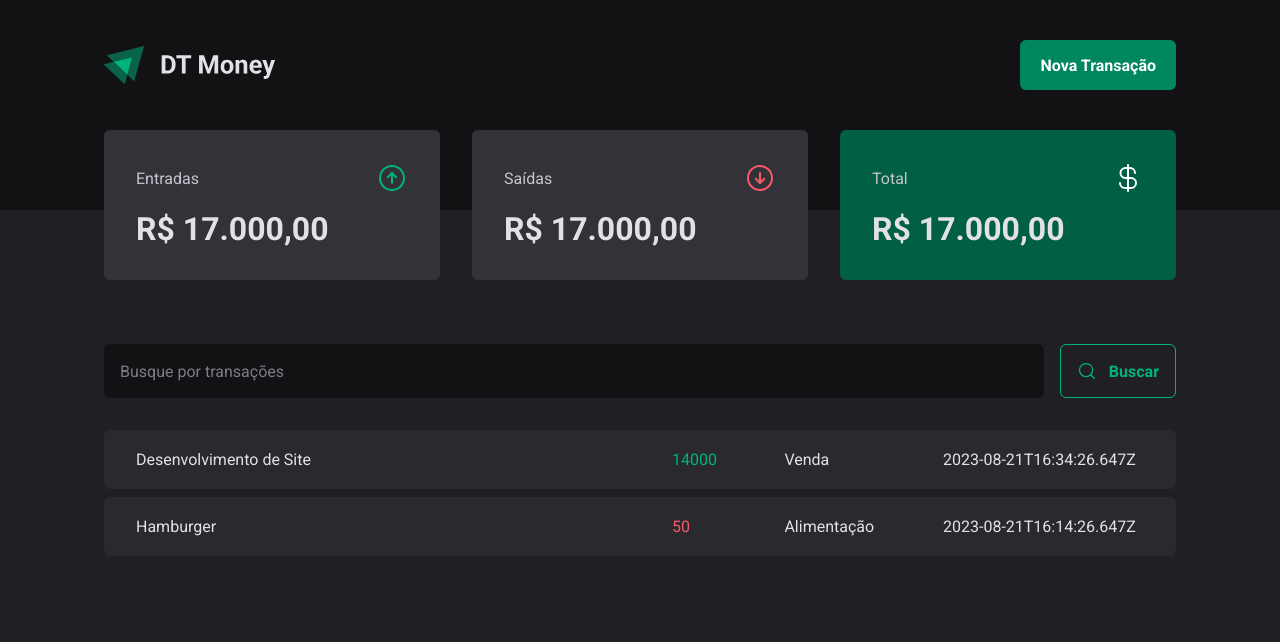
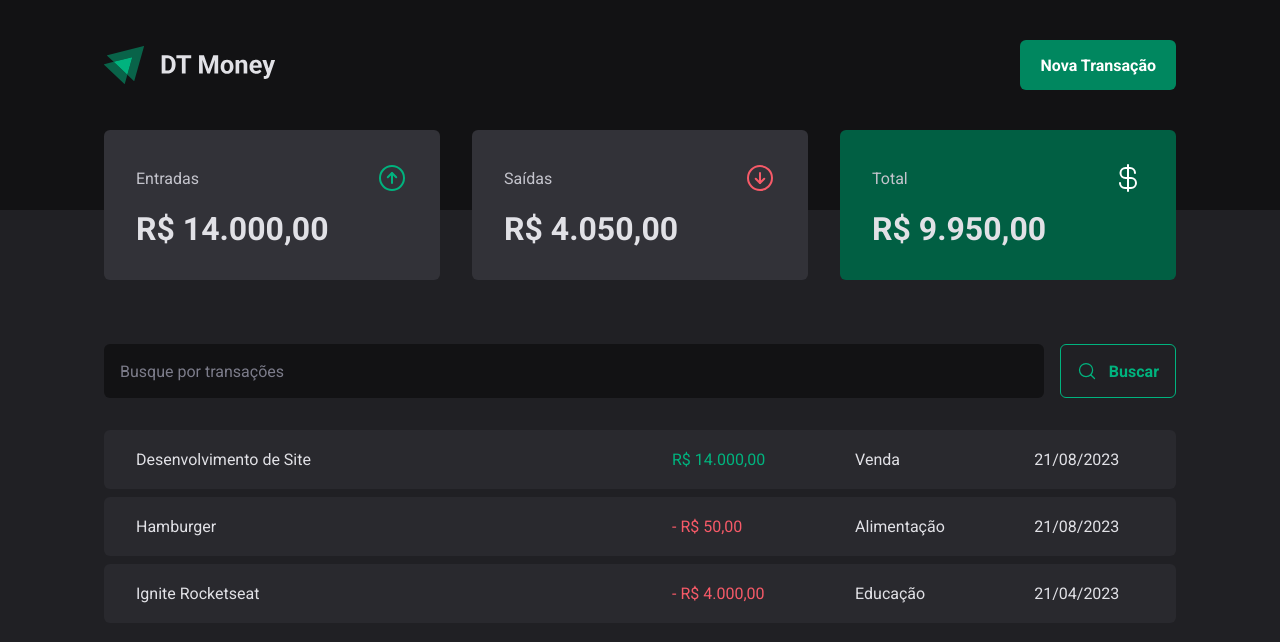
Before and after one commit to Alberto21-boop/DT-Money-2.0, a React (Vite) app: page / in a window 1280 px wide. Shown: the top 642 px of the page. Built offline with nearby package versions, Linux system fonts and the light colour scheme; data requests are answered from the project's data file.

Commit message:
Implementing hooks, date and currency formatting, fixing bugs for error-free rendering, installing packages, adding hook-form and zod, and updating documentation.

```diff
--- a/package.json
+++ b/package.json
@@ -17,7 +17,9 @@
     "phosphor-react": "^1.4.1",
     "react": "^18.2.0",
     "react-dom": "^18.2.0",
-    "styled-components": "^6.0.7"
+    "react-hook-form": "^7.45.4",
+    "styled-components": "^6.0.7",
+    "zod": "^3.22.2"
   },
   "devDependencies": {
     "@types/react": "^18.2.15",
--- a/server.json
+++ b/server.json
@@ -15,6 +15,14 @@
       "category": "Alimentação",
       "price": 50,
       "createdAt": "2023-08-21T16:14:26.647Z"
+    },
+    {
+      "id": 3,
+      "description": "Ignite Rocketseat",
+      "type": "outcome",
+      "category": "Educação",
+      "price": 4000,
+      "createdAt": "2023-04-21T16:18:26.647Z"
     }
   ]
 }
--- a/src/App.tsx
+++ b/src/App.tsx
@@ -2,6 +2,7 @@
 import { defaultTheme } from "./styles/themes/default";
 import { GlobalStyle } from "./styles/global";
 import { Transactions } from "./pages/Transactions";
+import { TransactionsProvider } from './contexts/TransactionsContext'
 
 
 export function App() {
@@ -9,7 +10,14 @@
   return (
     <ThemeProvider theme={defaultTheme}>
       <GlobalStyle />
-      <Transactions />
+      <TransactionsProvider>
+        <Transactions />
+      </TransactionsProvider>
     </ThemeProvider>
   )
 }
+
+//uma vez que encapsulamos o Transactions com o elemento TransactionsProvider, estaremos quase lá
+//afinal do arquivo Transactions ainda estará faltando a interface que retiramos e jogamos lá
+//no nosso contextApi, ou simplesmente context
+//Por isso devemos passar o nosso useContext no arquivo Transactions
--- a/src/components/Summary/index.tsx
+++ b/src/components/Summary/index.tsx
@@ -1,7 +1,15 @@
+import { useSummary } from "../../hooks/useSummary";
+import { priceFormatter } from "../../utils/formatter";
 import { SummaryCard, SummaryContainer } from "./styled";
 import { ArrowCircleUp, ArrowCircleDown, CurrencyDollar } from 'phosphor-react'
 
+
 export function Summary() {
+  const summary = useSummary();
+  // por convenção utilizamos os nossos hooks e o importamos
+  // aqui mesmo, para que possamos nos utilizar do reduce que foi criado aqui, e que
+  // migramos para nossa pasta de hooks
+
   return (
     <SummaryContainer>
       <SummaryCard>
@@ -10,7 +18,7 @@
           <ArrowCircleUp size={32} color='#00b37e' />
         </header>
 
-        <strong>R$ 17.000,00</strong>
+        <strong>{priceFormatter.format(summary.income)}</strong>
       </SummaryCard>
 
       <SummaryCard>
@@ -19,7 +27,7 @@
           <ArrowCircleDown size={32} color='#f75a68' />
         </header>
 
-        <strong>R$ 17.000,00</strong>
+        <strong>{priceFormatter.format(summary.outcome)}</strong>
       </SummaryCard>
 
       <SummaryCard $variant="green">
@@ -28,8 +36,11 @@
           <CurrencyDollar size={32} color='#fff' />
         </header>
 
-        <strong>R$ 17.000,00</strong>
+        <strong>{priceFormatter.format(summary.total)}</strong>
       </SummaryCard>
     </SummaryContainer>
   );
 }
+
+// feito o reduce, agorá será hora de se colocar o summary em cada saída, na entrada, saída e no total
+// conforme feito mais acima em cada strong, desta forma aqui <strong>{summary.total}</strong>
--- /dev/null
+++ b/src/contexts/TransactionsContext.tsx
@@ -0,0 +1,52 @@
+import { createContext, ReactNode, useState, useEffect } from "react";
+
+
+interface Transaction {
+  id: number;
+  description: string;
+  type: 'income' | 'outcome';
+  price: number;
+  category: string;
+  createdAt: string;
+  //esta interface pegamos de Transactions, lá das pages, ctrl + c  e depois ctrl + v mesmo
+}
+
+interface TransactionsContextType {
+  transactions: Transaction[]; // passamos a interface de transactions aqui mesmo,
+  // e assim retornamos uma lista de transações mesmo.
+}
+
+interface TransactionsProviderProps {
+  children: ReactNode; // como passamos no TransactionsProvider uma children devemos tipa la
+}
+
+export const TransactionsContext = createContext({} as TransactionsContextType);
+
+// aqui colocamos a nossa conexão com a API
+// depois que você voltar aqui, vai vir aqui em nosso contexto , e ele estará assim:
+//const TransactionsContext = createContext({} as TransactionsContextType);
+//e ficará assim:
+// export const TransactionsContext = createContext({} as TransactionsContextType);
+
+export function TransactionsProvider({ children }: TransactionsProviderProps) {
+  const [transactions, setTransactions] = useState<Transaction[]>([]);
+
+  async function loadTransactions() {
+    const response = await fetch('http://localhost:3333/transactions')
+    const data = await response.json();
+
+    setTransactions(data);
+  }
+  useEffect(() => {
+    loadTransactions();
+  }, [])
+
+
+  return (
+    <TransactionsContext.Provider value={{ transactions }}>
+      {children}
+    </TransactionsContext.Provider>
+    //aqui iremos importar o TransactionsProvider lá no app,
+    //por isso copie agora mesmo o TransactionsProvider
+  )
+}
--- /dev/null
+++ b/src/hooks/useSummary.ts
@@ -0,0 +1,37 @@
+import { useContext } from "react";
+import { TransactionsContext } from "../contexts/TransactionsContext";
+
+export function useSummary() {
+  const { transactions } = useContext(TransactionsContext);
+  // pegamos esta const ladas transactions que você já trabalhou, e faremos o mesmo
+  // const { transactions } = useContext(TransactionsContext); feita as importações
+  // será hora de imprimir estes dados no resumo de nossa aplicação na tela.
+
+  const summary = transactions.reduce(
+    (acc, transaction) => {
+      //aqui é a onde vamos colocar a parte logica de nosso "acumulaitor"
+      if (transaction.type === "income") {
+        acc.income += transaction.price;
+        acc.total += transaction.price;
+      } else {
+        acc.outcome += transaction.price;
+        acc.total -= transaction.price;
+      }
+
+      return acc;
+    },
+    {
+      income: 0,
+      outcome: 0,
+      total: 0,
+    }
+  );
+
+  return summary;
+}
+// estamos fazendo este reduce para percorrer o array para dividir em tipos, ou seja,
+// vou reduzir os tipos para um determinado tipo, [ income: 0, outcome: 0 e total: 0 ]
+// vamos reduzir os valores de transactions para esta estrutura de dados aqui
+// [ income: 0, outcome: 0 e total: 0 ]
+// acc é o acumulador ("acumulaitor") com esta estrutura aqui [ income: 0, outcome: 0 ,total: 0 ], e por isso
+// posso aumentar ou diminuir qualquer dado deste objeto {income: 0, outcome: 0 ,total: 0}
--- a/src/pages/Transactions/index.tsx
+++ b/src/pages/Transactions/index.tsx
@@ -1,30 +1,23 @@
-import { useEffect, useState } from "react";
+import { useContext } from "react";
 import { Header } from "../../components/Header";
 import { Summary } from "../../components/Summary";
 import { SearchForm } from "./components/SearchForm";
 import { PriceHightLight, TransactionsContainer, TransactionsTable } from "./styles";
+import { TransactionsContext } from "../../contexts/TransactionsContext";
+import { dateFormatter, priceFormatter } from "../../utils/formatter";
 
-interface Transaction {
-  id: number;
-  description: string;
-  type: 'income' | 'outcome';
-  price: number;
-  category: string;
-  createdAt: string;
-}
+
 
 export function Transactions() {
-  const [transactions, setTransactions] = useState<Transaction[]>([]);
-
-  async function loadTransactions() {
-    const response = await fetch('http://localhost:3333/transactions')
-    const data = await response.json();
-
-    setTransactions(data);
-  }
-  useEffect(() => {
-    loadTransactions();
-  }, [])
+  const { transactions } = useContext(TransactionsContext)
+  // uma vez que retiramos a nossa interface daqui, devemos ir lá na nossa TransactionsContext
+  // para simplesmente exportar a função TransactionContext, ou seja, exportar o nosso contexto
+  // const { } = useContext() neste contexto iremos importar o useContext, não se esqueça disto
+  // e no useContext() vamos passar o TransactionsContext no useContext, e teremos isso:
+  // const { } = useContext(TransactionsContext)e ai importamos o TransactionsContext
+  // e no const { aqui dentro faremos crtl + espaço e logo teremos sugerido "transactions" }
+  // const { transactions } = useContext(TransactionsContext) agora sim temos a nossa contextAPI
+  // agora vá para o Summary para colocar o const { transactions } = useContext(TransactionsContext)
 
   return (
     <div>
@@ -40,10 +33,11 @@
                 <tr key={transaction.id}>
                   <td width="50%">{transaction.description}</td>
                   <PriceHightLight $variant={transaction.type}>
-                    {transaction.price}
+                    {transaction.type === 'outcome' && '- '}
+                    {priceFormatter.format(transaction.price)}
                   </PriceHightLight>
                   <td>{transaction.category}</td>
-                  <td>{transaction.createdAt}</td>
+                  <td>{dateFormatter.format(new Date(transaction.createdAt))}</td>
                 </tr>
               );
             })}
--- /dev/null
+++ b/src/utils/formatter.ts
@@ -0,0 +1,6 @@
+export const dateFormatter = new Intl.DateTimeFormat("pt-BR");
+
+export const priceFormatter = new Intl.NumberFormat("pt-BR", {
+  style: "currency",
+  currency: "BRL",
+});
```
Also changed, not shown: 2 other files (tests, documents, lock files or other folders).
